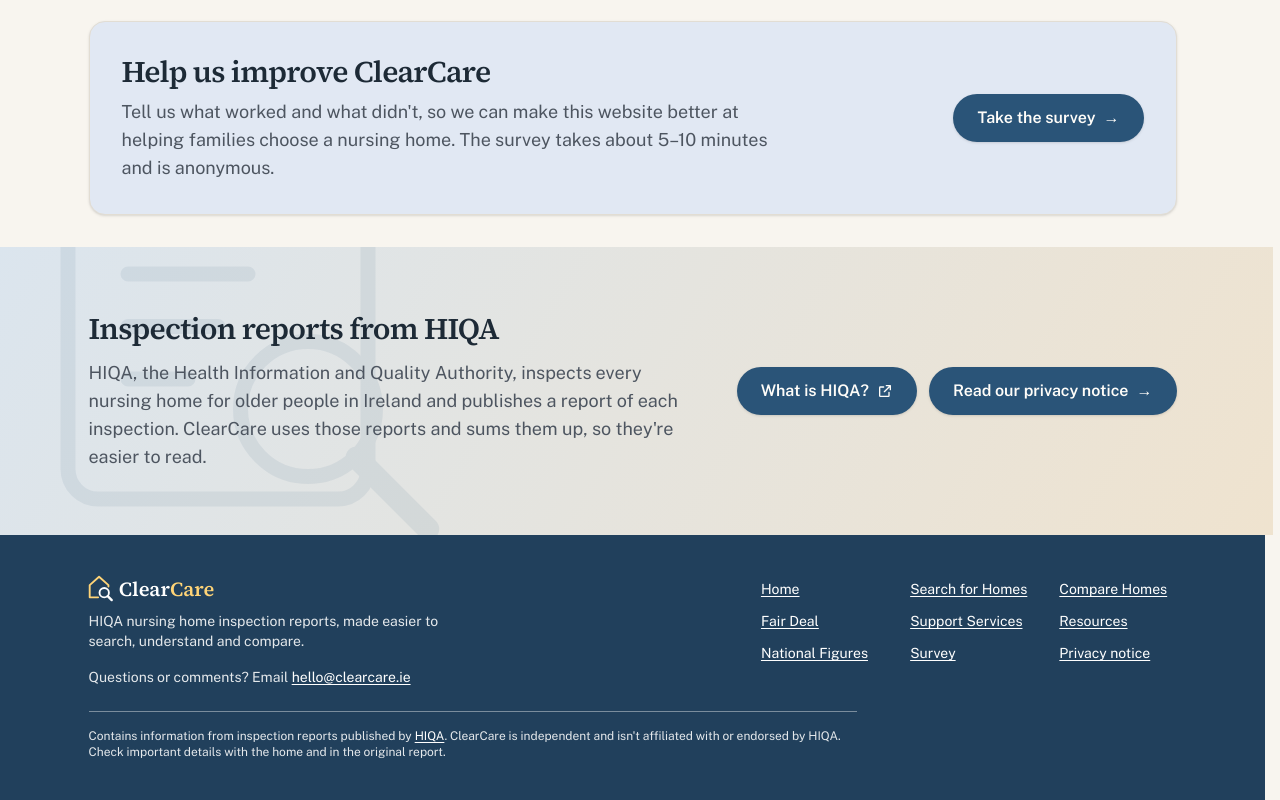
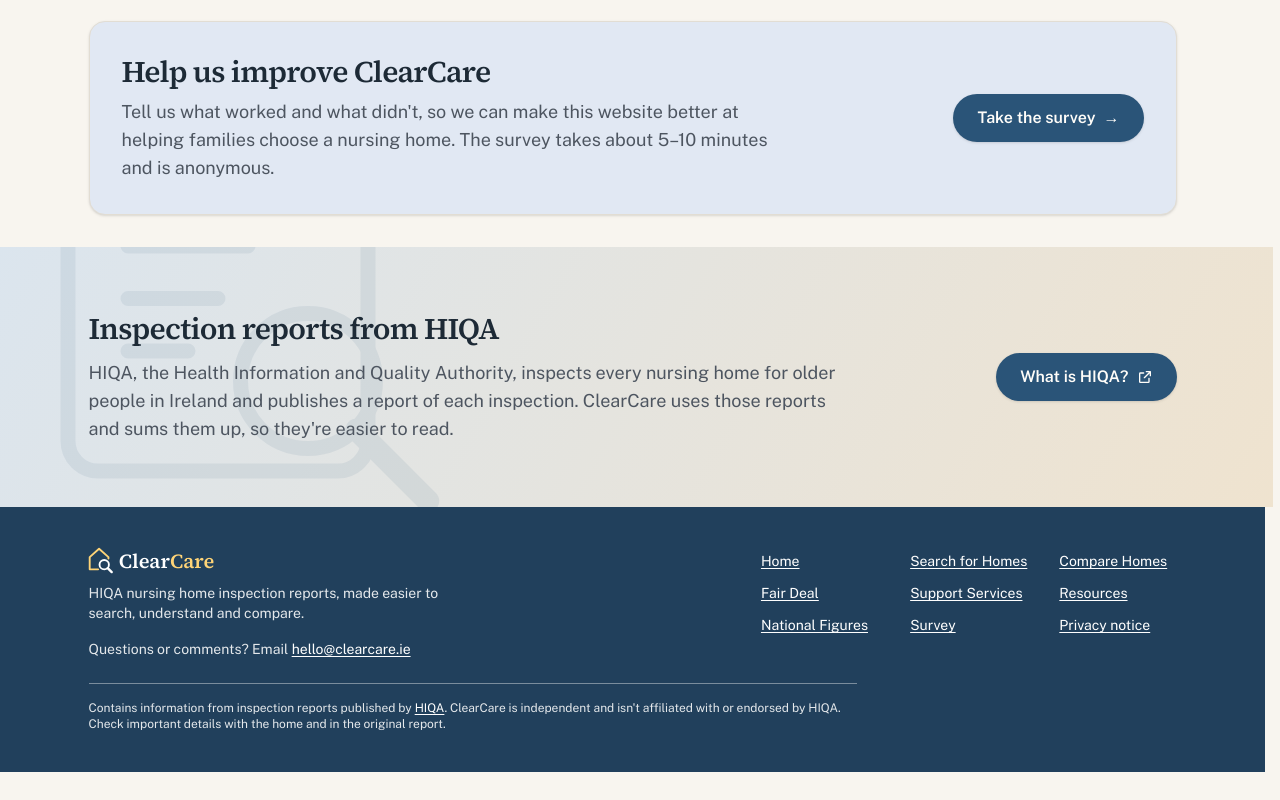
Before and after one commit to niwash/ClearCare, a Next.js app in the folder web/clearcare/: page / in a window 1280 px wide. Shown: the part 3849-4649 px from the top of the page. After the commit the page ends 4621 px from the top, so only its background shows below. Built offline with nearby package versions, Linux system fonts and the light colour scheme; no server answers.

Commit message:
CCARE-258: Remove the privacy notice button from the home page

```diff
--- a/web/clearcare/app/(site)/page.tsx
+++ b/web/clearcare/app/(site)/page.tsx
@@ -1,4 +1,3 @@
-import Link from "next/link";
 import { Suspense } from "react";
 import { FeatureCarousel } from "@/components/home/feature-carousel";
 import { HomeHero } from "@/components/home/home-hero";
@@ -159,10 +158,6 @@ function StartBand() {
             What is HIQA?
             <ExternalIcon />
           </a>
-          {/* To the notice's section on HIQA's reports, which says how ClearCare uses them. */}
-          <Link href="/privacy#reports-h" className={actionLinkClass}>
-            Read our privacy notice <span aria-hidden>→</span>
-          </Link>
         </div>
       </div>
     </section>
```
